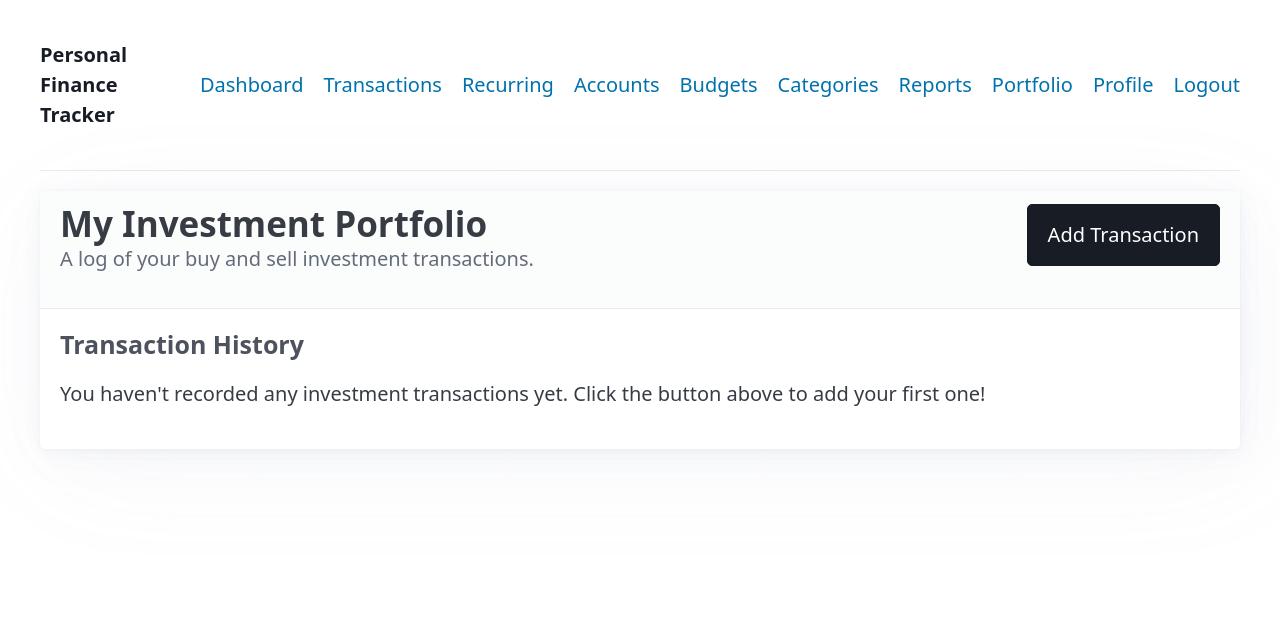
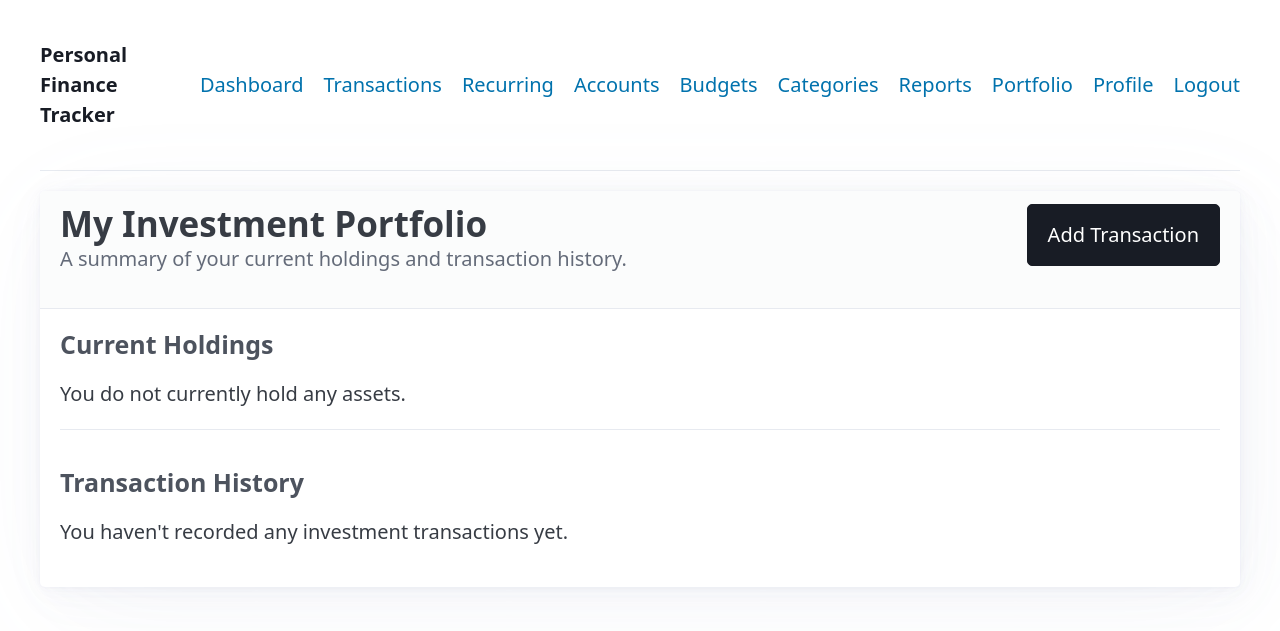
Before and after one commit to PrajwalMadhyastha/personal-finance-webapp, a Flask app: page /portfolio in a window 1280 px wide. Shown: the top 631 px of the page. Run offline with Flask 3, Linux system fonts and the light colour scheme; the visitor is signed in with stand-in values (Sample User, id 1); data that the repository does not hold is empty; parts of the project's set-up code (start-up, migrations or seed data) failed here and were passed over; some libraries are stand-ins or nearby versions.

Commit message:
feat(app): Calculate and display portfolio holdings summary

```diff
--- a/finance_tracker/routes.py
+++ b/finance_tracker/routes.py
@@ -571,15 +571,51 @@ def tag_detail(tag_name):
 @main_bp.route('/portfolio')
 @login_required
 def portfolio():
-    """Renders the main investment portfolio page."""
-    # Fetch all investment transactions for the current user
-    investments_stmt = select(InvestmentTransaction).filter_by(
+    """
+    Renders the main investment portfolio page, showing a summary of
+    current holdings and a history of all transactions.
+    """
+    # 1. Fetch all investment transactions for the current user
+    investments_stmt = select(InvestmentTransaction).options(
+        selectinload(InvestmentTransaction.asset) # Eagerly load the related asset data
+    ).filter_by(
         user_id=current_user.id
     ).order_by(InvestmentTransaction.transaction_date.desc())
 
-    investment_transactions = db.session.execute(investments_stmt).scalars().all()
+    all_transactions = db.session.execute(investments_stmt).scalars().all()
 
-    return render_template('portfolio.html', transactions=investment_transactions)
+    # 2. Process transactions to calculate current holdings
+    # We'll use a dictionary to hold the summary for each asset
+    holdings = defaultdict(lambda: {'quantity': 0, 'asset': None})
+
+    for trans in all_transactions:
+        asset_id = trans.asset_id
+        holdings[asset_id]['asset'] = trans.asset # Store the asset object
+
+        if trans.transaction_type == 'buy':
+            holdings[asset_id]['quantity'] += trans.quantity
+        elif trans.transaction_type == 'sell':
+            holdings[asset_id]['quantity'] -= trans.quantity
+
+    # 3. Convert the holdings dictionary into a list for the template,
+    #    filtering out any assets where the final quantity is zero or less.
+    portfolio_summary = [
+        {
+            'ticker': data['asset'].ticker_symbol,
+            'name': data['asset'].name,
+            'quantity': data['quantity']
+        }
+        for asset_id, data in holdings.items() if data['quantity'] > 0
+    ]
+
+    # Sort the summary alphabetically by ticker
+    portfolio_summary.sort(key=lambda x: x['ticker'])
+
+    return render_template(
+        'portfolio.html',
+        transactions=all_transactions,       # For the history table
+        portfolio_summary=portfolio_summary  # For the new summary table
+    )
 
 
 # ===================================================================
--- a/finance_tracker/templates/portfolio.html
+++ b/finance_tracker/templates/portfolio.html
@@ -8,15 +8,42 @@
         <div>
             <hgroup>
                 <h2>My Investment Portfolio</h2>
-                <p>A log of your buy and sell investment transactions.</p>
+                <p>A summary of your current holdings and transaction history.</p>
             </hgroup>
         </div>
         <div style="text-align: right;">
-            <!-- This link is now enabled -->
             <a href="{{ url_for('main.add_investment') }}" role="button" class="contrast">Add Transaction</a>
         </div>
     </header>
 
+    <!-- NEW "CURRENT HOLDINGS" SUMMARY TABLE -->
+    <h4>Current Holdings</h4>
+    {% if portfolio_summary %}
+    <table>
+        <thead>
+            <tr>
+                <th>Ticker</th>
+                <th>Asset Name</th>
+                <th style="text-align: right;">Quantity Owned</th>
+            </tr>
+        </thead>
+        <tbody>
+            {% for holding in portfolio_summary %}
+            <tr>
+                <td><strong>{{ holding.ticker }}</strong></td>
+                <td>{{ holding.name }}</td>
+                <td style="text-align: right;">{{ holding.quantity | round(8) }}</td>
+            </tr>
+            {% endfor %}
+        </tbody>
+    </table>
+    {% else %}
+    <p>You do not currently hold any assets.</p>
+    {% endif %}
+
+    <hr>
+
+    <!-- EXISTING TRANSACTION HISTORY TABLE -->
     <h4>Transaction History</h4>
     {% if transactions %}
     <div style="overflow-x: auto;">
@@ -48,7 +75,7 @@
         </table>
     </div>
     {% else %}
-    <p>You haven't recorded any investment transactions yet. Click the button above to add your first one!</p>
+    <p>You haven't recorded any investment transactions yet.</p>
     {% endif %}
 </article>
 {% endblock %}
```
